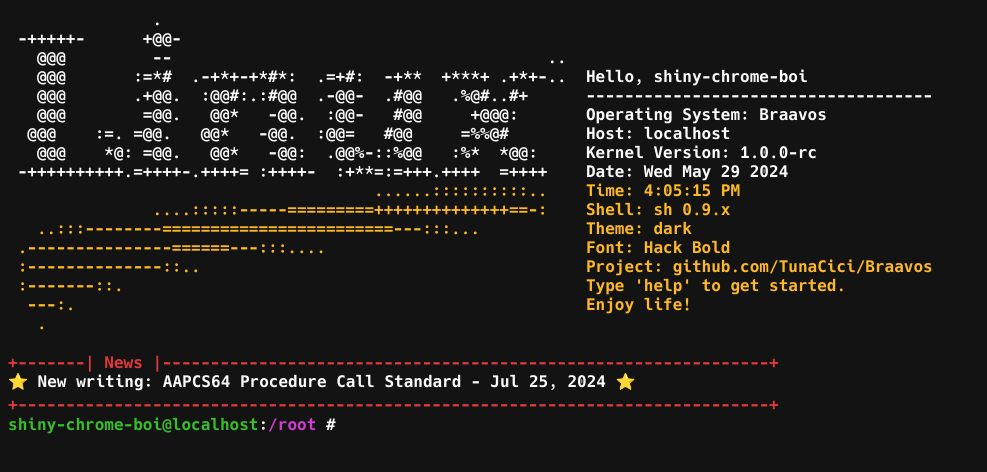
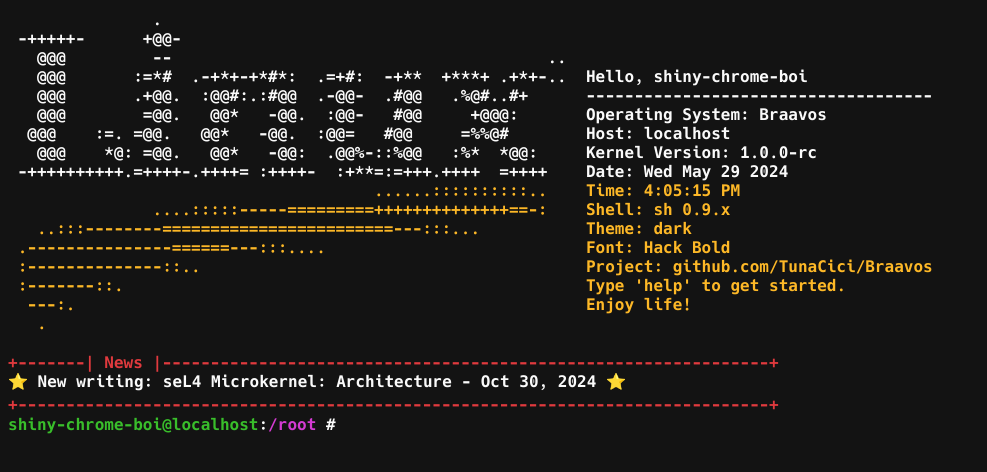
Before and after one commit to TunaCici/Braavos, a React (Create React App) app: page /terminal in a window 1280 px wide. Shown: the top 472 px of the page, without its empty margins (0-987 px from the left). Built offline with nearby package versions, Linux system fonts and the light colour scheme.

Commit message:
blog: seL4 Architecture: Draft version.

```diff
--- a/src/modules/Terminal/Executables/welcome.js
+++ b/src/modules/Terminal/Executables/welcome.js
@@ -3,7 +3,7 @@ import "../../../static/common.css";
 
 function welcome(args) {
   /* max 80 chars pls */
-  const message = "⭐️ New writing: AAPCS64 Procedure Call Standard - Jul 25, 2024 ⭐️";
+  const message = "⭐️ New writing: seL4 Microkernel: Architecture - Oct 30, 2024 ⭐️";
 
   const title = "+-------| News |" + "-".repeat(63) + "+";
   const middle = " " + message;;
--- a/src/static/writings.json
+++ b/src/static/writings.json
@@ -128,6 +128,17 @@
 	      "c"
       ],
       "url": "https://medium.com/@tunacici7/aarch64-procedure-call-standard-aapcs64-abi-calling-conventions-machine-registers-a2c762540278"
+    },
+    {
+      "name": "seL4 Microkernel: Architecture",
+      "date": "Oct 30, 2024",
+      "tags": [
+        "sel4",
+        "kernel",
+	      "arm",
+        "x86"
+      ],
+      "url": "https://medium.com/@tunacici7/sel4-microkernel-architecture-130efb8d34d7"
     }
   ]
 }
```
